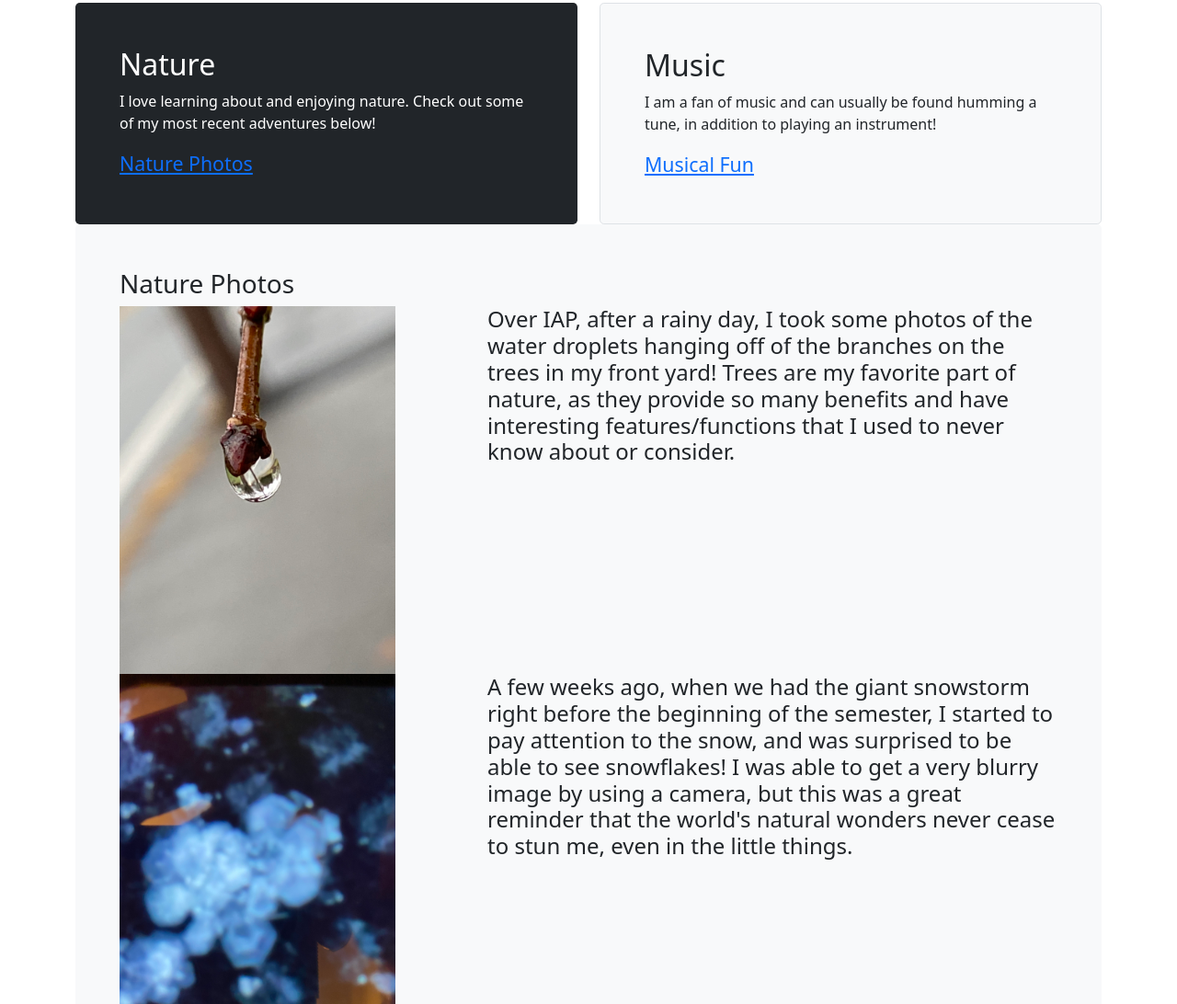
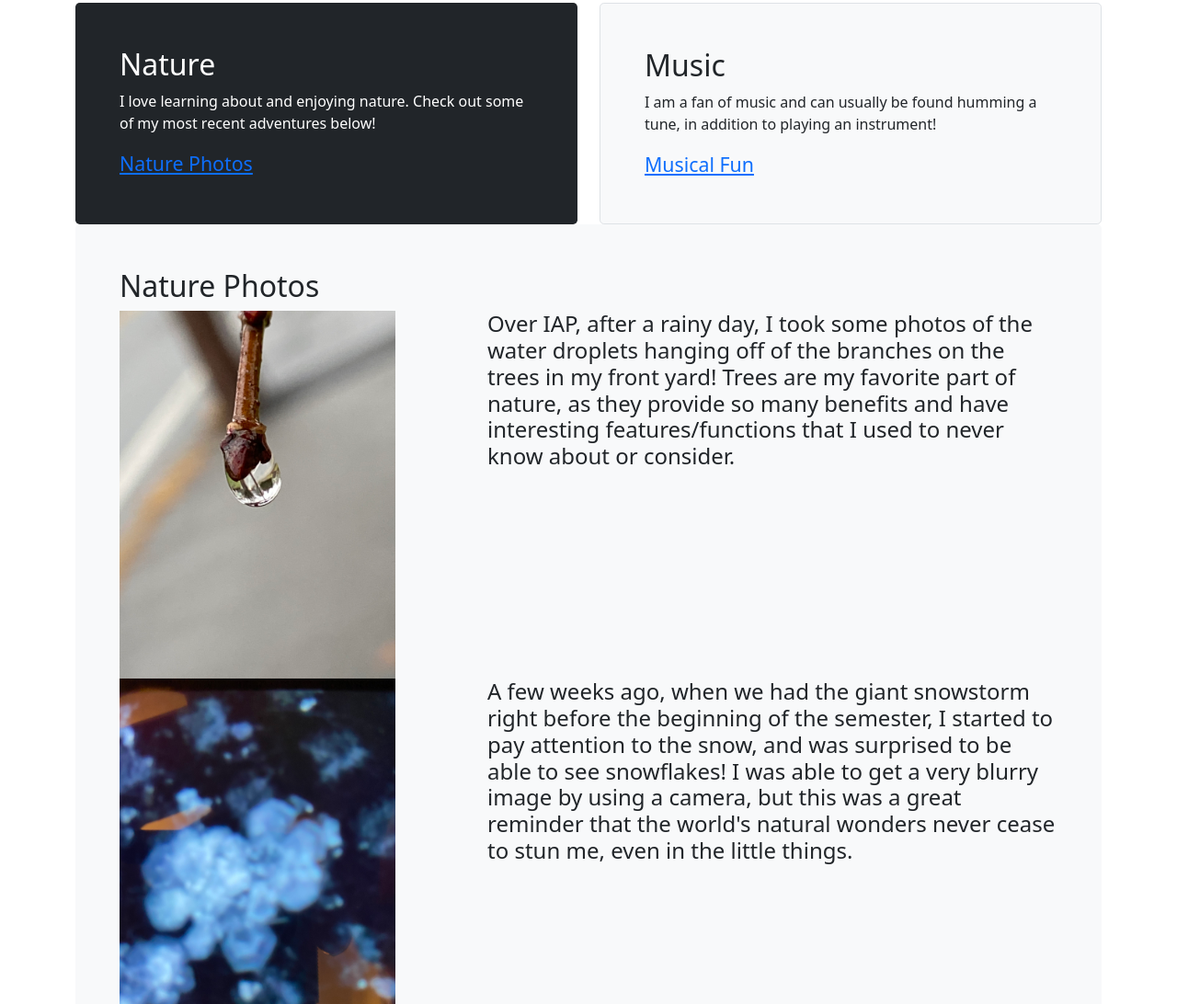
Before and after one commit to richardachen/oldrichardachen.github.io, a plain HTML site: page index.html in a window 1280 px wide. Shown: the part 1024-2116 px from the top of the page at 92% size. Drawn offline with Linux system fonts and the light colour scheme.

Commit message:
Add files via upload

```diff
--- a/index.html
+++ b/index.html
@@ -101,7 +101,7 @@
       <br> -->
       <!-- <img src="jpegmini_optimized/IMG_1020.jpg" style="max-width:300px;">
       <br> -->
-      <h3>Nature Photos</h3>
+      <h2>Nature Photos</h2>
       <img class="image" src="jpegmini_optimized/IMG_1082.jpg" align="left">
       <h4>Over IAP, after a rainy day, I took some photos of the water droplets hanging off of the branches on the trees in my front yard! Trees are my favorite part of nature, as they provide so many benefits and have interesting features/functions that I used to never know about or consider.</h4>
       <br clear="all">
```
